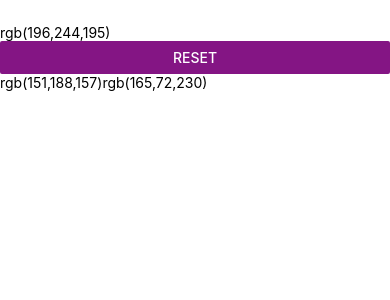
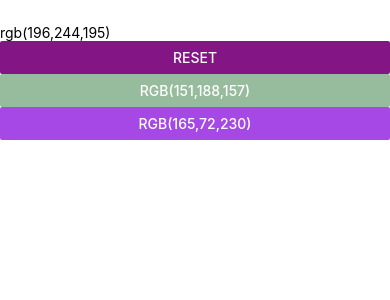
Before and after one commit to drorbiran/color_game, a React Native app: screen / in a window 390 px wide. Shown: the top 300 px of the page. Built offline with nearby package versions, Linux system fonts and the light colour scheme.

Commit message:
adding colors buttons

```diff
--- a/src/containers/Game.js
+++ b/src/containers/Game.js
@@ -13,6 +13,7 @@ class Game extends Component {
 
     render() {
         const {colorToGuess, colors} = this.props;
+        console.log(typeof colors[0]);
         return (
             <View>
                 <Text>{colorToGuess}</Text>
@@ -21,7 +22,16 @@ class Game extends Component {
                     title ="reset"
                     color="#841584"
                 />
-                <Text>{colors}</Text>
+                <Button
+                    onPress={() => console.log(colors[0])}
+                    title={colors[0]}
+                    color={colors[0]}
+                />
+                <Button
+                    onPress={() => console.log(colors[1])}
+                    title={colors[1]}
+                    color={colors[1]}
+                />
             </View>
         );
     }
--- a/src/store/game/reducer.js
+++ b/src/store/game/reducer.js
@@ -10,7 +10,7 @@ import _ from 'lodash';
 
 const INITIAL_STATE = {
     colorToGuess: "",
-    colors: []
+    colors: ["rgb(0,0,0)","rgb(0,0,0)"]
 };
 
 export default function reduce(state = INITIAL_STATE, action = {}){
@@ -23,6 +23,8 @@ export default function reduce(state = INITIAL_STATE, action = {}){
     }
 };
 
+
+
 //selectors
 export function getColorToGuess(state) {
     return state.game.colorToGuess;
```
Also changed, not shown: src/store/game/actions.js (+11 -10 lines).
